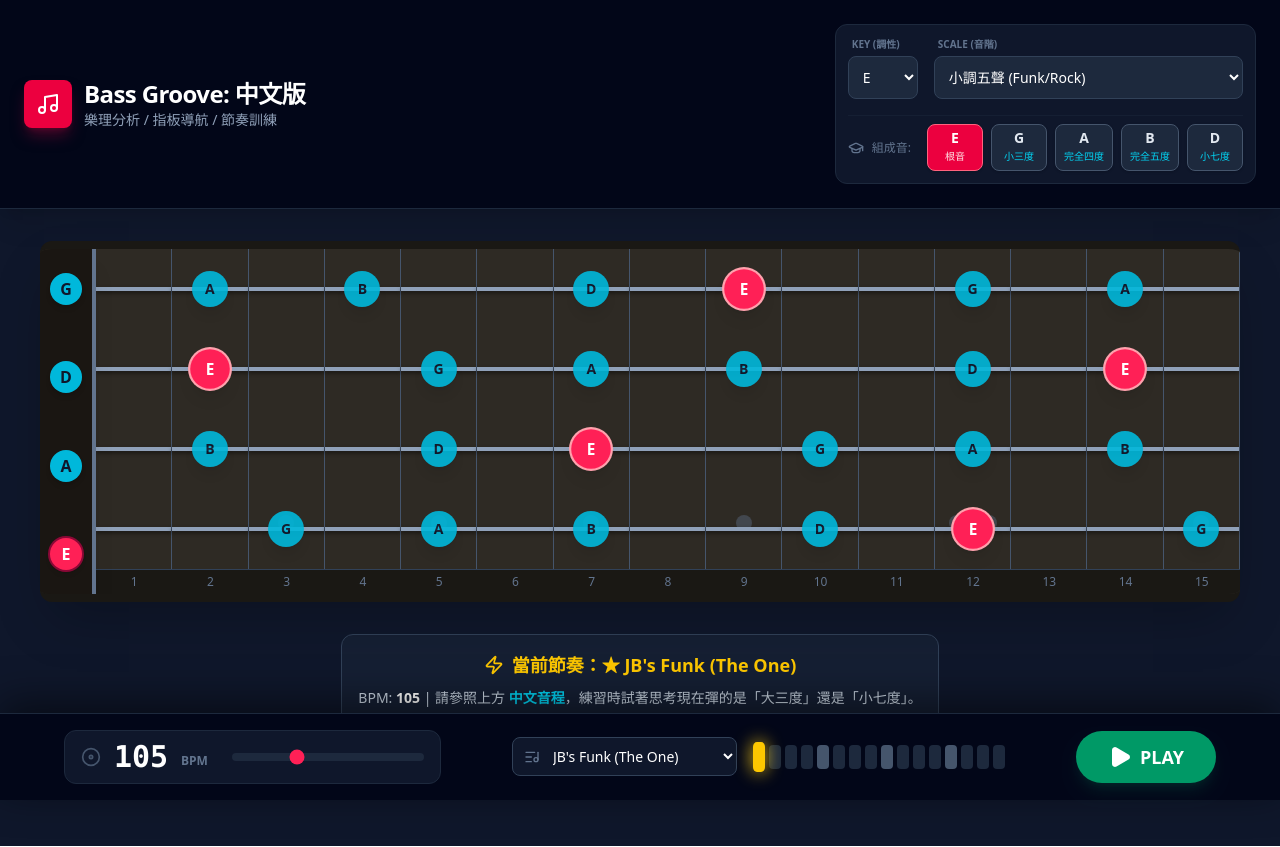
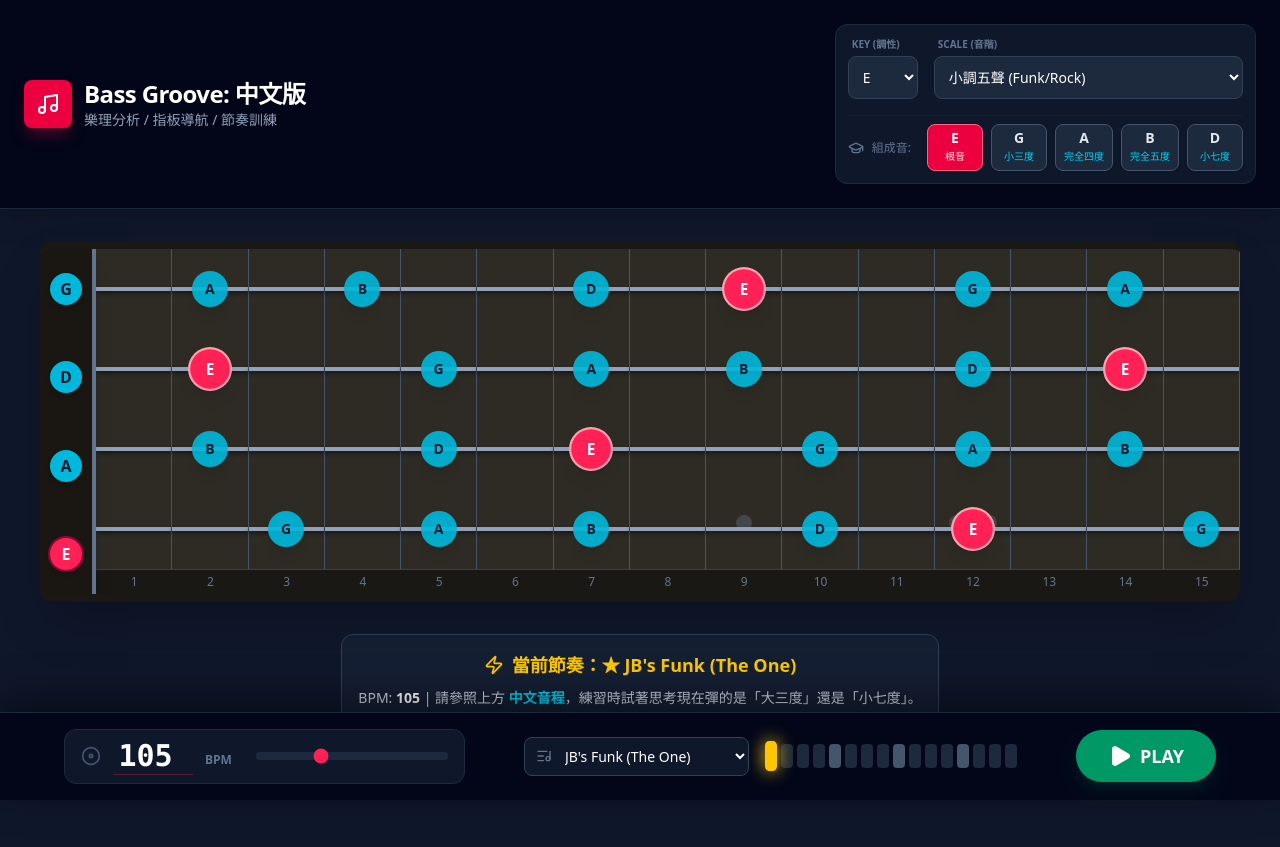
Before and after one commit to ikueyo/bassscaleapp, a React (Vite) app: page / in a window 1280 px wide. Built offline with nearby package versions, Linux system fonts and the light colour scheme.

Commit message:
feat: add keyboard input for drum machine tempo

```diff
--- a/src/App.jsx
+++ b/src/App.jsx
@@ -427,7 +427,26 @@ export default function BassGrooveChineseIntervals() {
           <div className="flex items-center gap-6 w-full lg:w-auto justify-center bg-slate-900 px-4 py-2 rounded-xl border border-slate-800">
             <div className="flex items-center gap-3">
               <Disc className={`w-5 h-5 ${isPlaying ? 'text-rose-500 animate-spin' : 'text-slate-600'}`} />
-              <div className="text-3xl font-mono font-bold text-white w-14 text-center">{bpm}</div>
+              <input
+                type="number"
+                value={bpm}
+                onChange={(e) => {
+                  let value = parseInt(e.target.value);
+                  if (isNaN(value)) value = 40;
+                  // We allow typing, but the slider range is 40-240.
+                  // We can clamp on blur or just let it stay.
+                  // Let's use a change handler that updates state immediately.
+                  setBpm(value);
+                }}
+                onBlur={(e) => {
+                  // Clamp value on blur to ensure it stays in reasonable bounds for the engine/slider
+                  let value = parseInt(e.target.value);
+                  if (isNaN(value) || value < 40) value = 40;
+                  if (value > 240) value = 240;
+                  setBpm(value);
+                }}
+                className="text-3xl font-mono font-bold text-white w-20 text-center bg-transparent border-b border-rose-500/30 focus:border-rose-500 focus:outline-none"
+              />
               <span className="text-xs text-slate-500 font-bold mt-2">BPM</span>
             </div>
             <input
```
